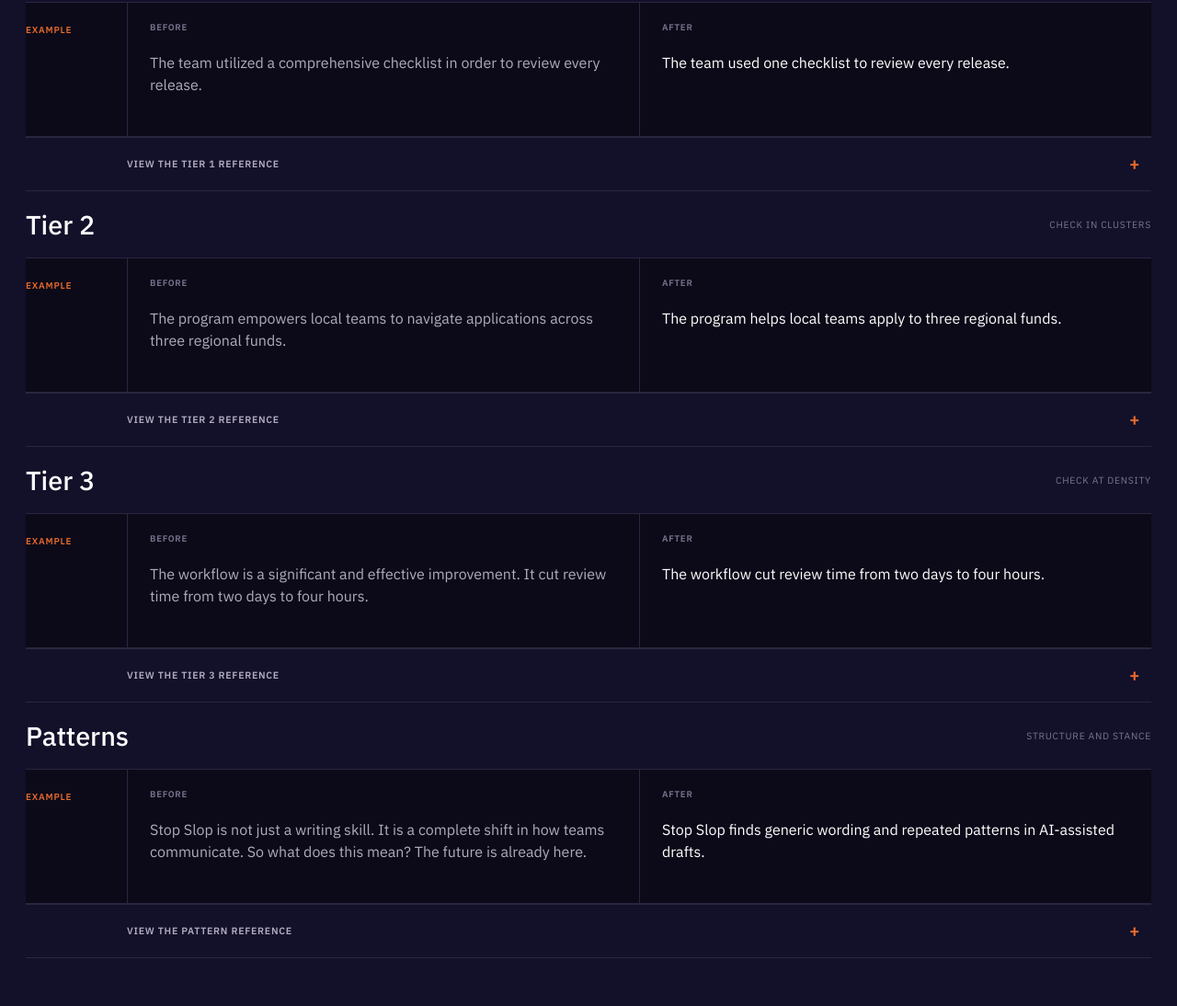
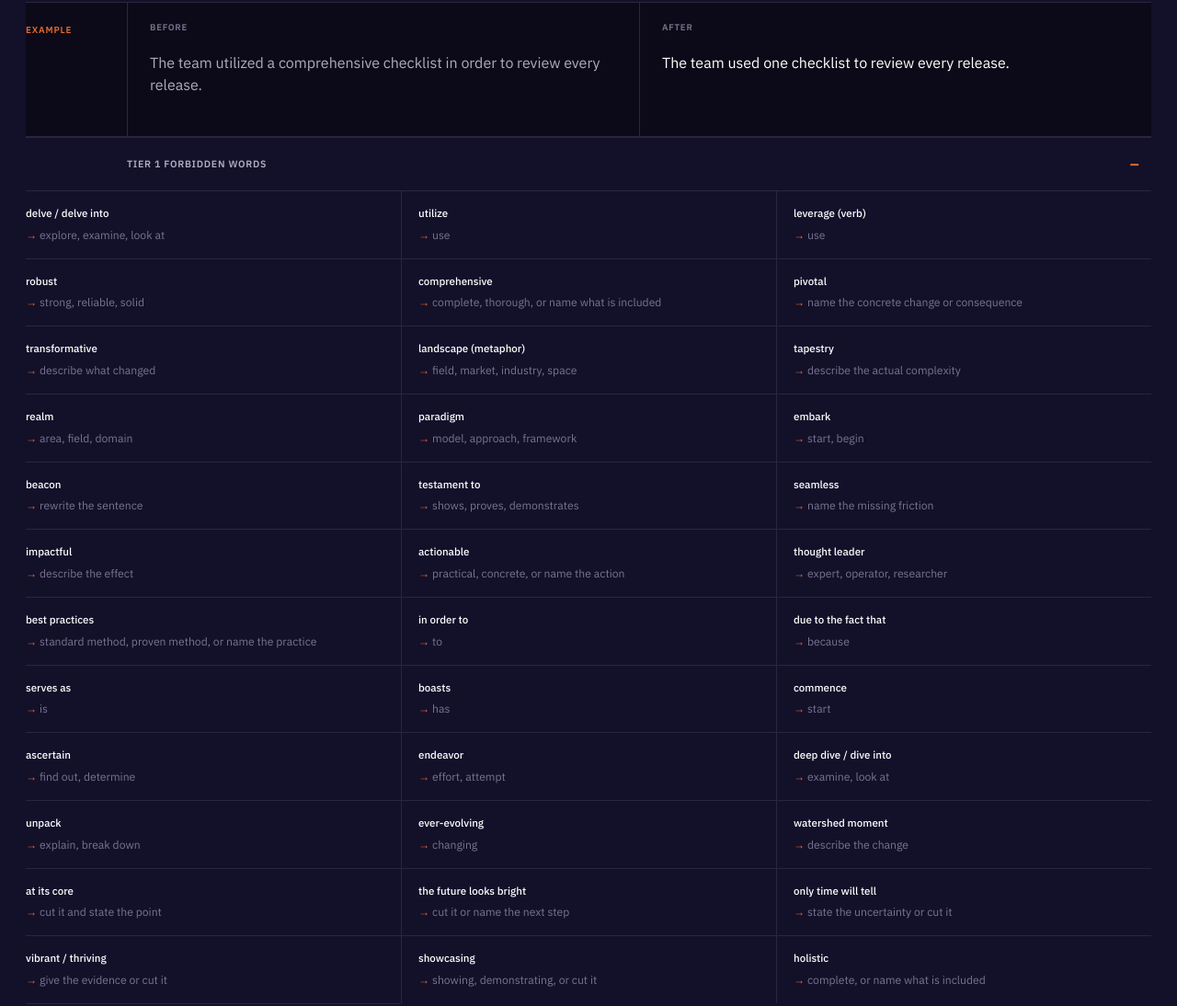
Before and after one commit to welttowelt/stop-slop-refined, a plain HTML site: page docs/index.html in a window 1280 px wide. Shown: the part 5755-6849 px from the top of the page at 92% size. Drawn offline with Linux system fonts and the light colour scheme.

Commit message:
Restore visible forbidden-word tiers

```diff
--- a/docs/index.html
+++ b/docs/index.html
@@ -222,8 +222,8 @@
               <div><small>Before</small><p>The team utilized a comprehensive checklist in order to review every release.</p></div>
               <div><small>After</small><p>The team used one checklist to review every release.</p></div>
             </div>
-            <details class="library-list">
-              <summary>View the Tier 1 reference</summary>
+            <details class="library-list" open>
+              <summary>Tier 1 forbidden words</summary>
               <div class="word-cloud" data-tier="1"></div>
             </details>
           </article>
@@ -234,8 +234,8 @@
               <div><small>Before</small><p>The program empowers local teams to navigate applications across three regional funds.</p></div>
               <div><small>After</small><p>The program helps local teams apply to three regional funds.</p></div>
             </div>
-            <details class="library-list">
-              <summary>View the Tier 2 reference</summary>
+            <details class="library-list" open>
+              <summary>Tier 2 forbidden words</summary>
               <div class="word-cloud" data-tier="2"></div>
             </details>
           </article>
@@ -246,8 +246,8 @@
               <div><small>Before</small><p>The workflow is a significant and effective improvement. It cut review time from two days to four hours.</p></div>
               <div><small>After</small><p>The workflow cut review time from two days to four hours.</p></div>
             </div>
-            <details class="library-list">
-              <summary>View the Tier 3 reference</summary>
+            <details class="library-list" open>
+              <summary>Tier 3 forbidden words</summary>
               <div class="word-cloud" data-tier="3"></div>
             </details>
           </article>
```
